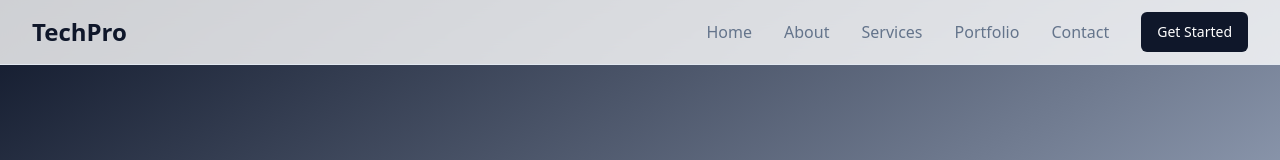
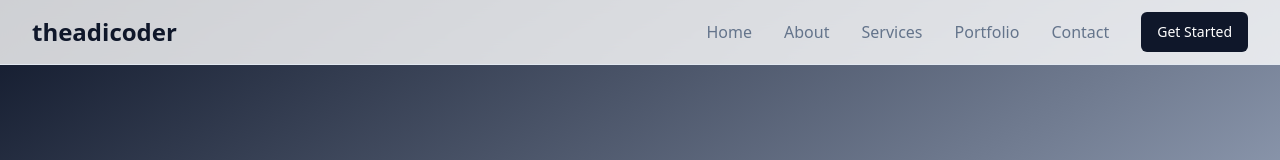
Before and after one commit to theadicoder/digital-crafted-haven, a React (Vite) app: page / in a window 1280 px wide. Shown: the top 160 px of the page. Built offline with nearby package versions, Linux system fonts and the light colour scheme.

Commit message:
Brand project name update
Updated the project name to "theadicoder" as per the request.
[skip gpt_engineer]

```diff
--- a/src/components/Navbar.tsx
+++ b/src/components/Navbar.tsx
@@ -18,7 +18,7 @@ const Navbar = () => {
       <div className="max-w-7xl mx-auto px-4 sm:px-6 lg:px-8">
         <div className="flex justify-between h-16 items-center">
           <div className="flex-shrink-0 font-bold text-2xl text-primary">
-            TechPro
+            theadicoder
           </div>
 
           {/* Desktop Navigation */}
```
